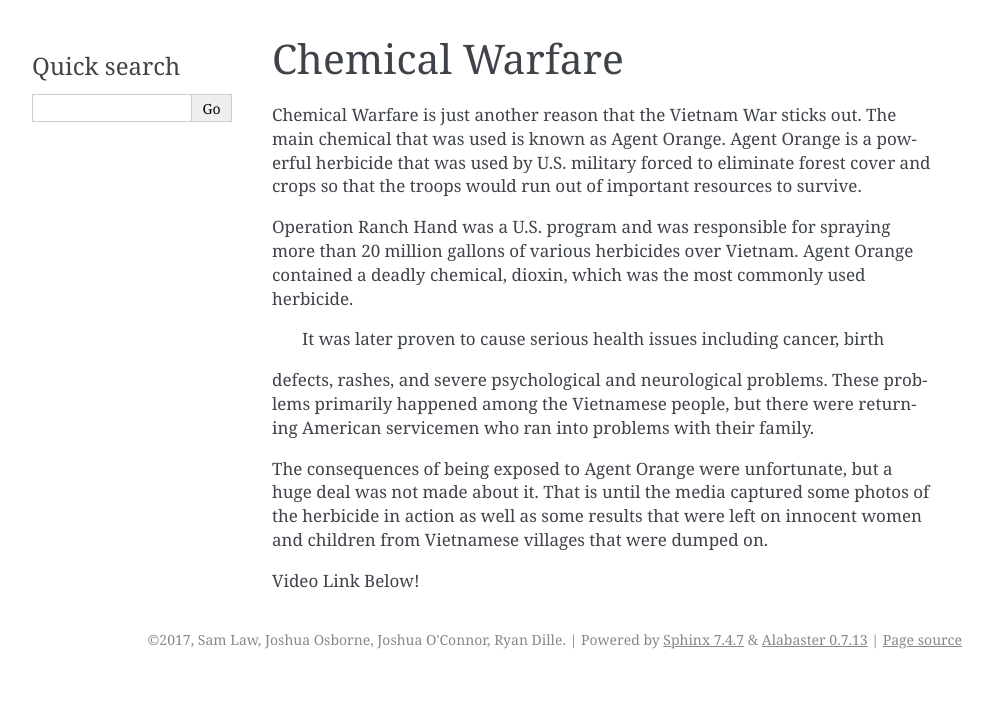
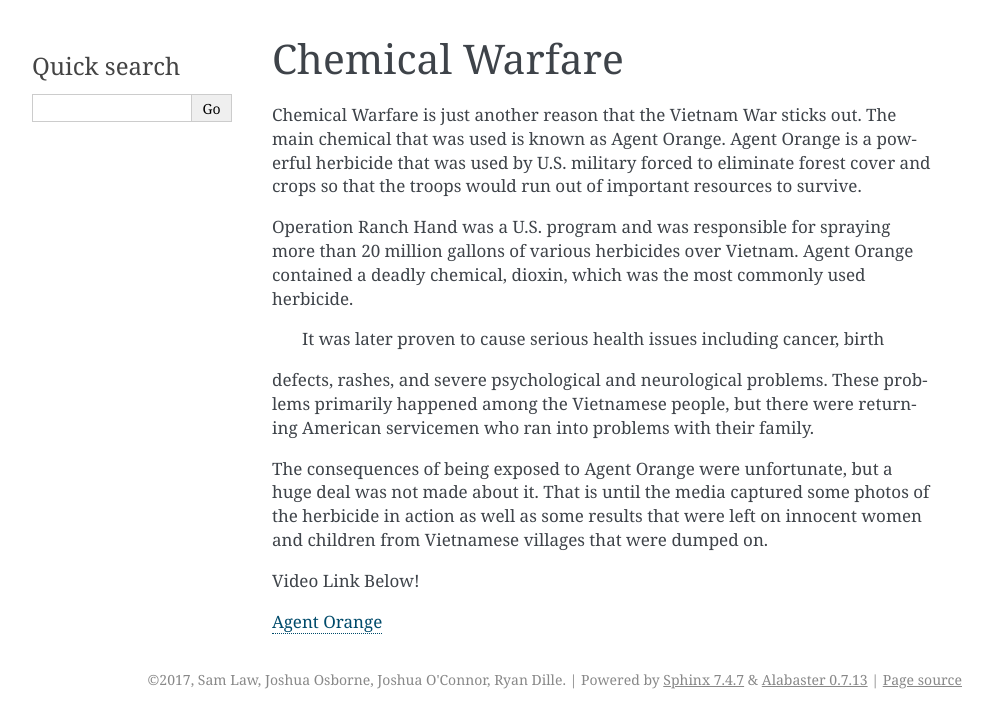
Before and after one commit to SamLaw2198/the_american_wars, a Sphinx documentation site: the page built from source/josh_osborne/page3.rst, in a window 1280 px wide. Shown: the top 728 px of the page, without its empty margins (148-1141 px from the left). Built offline with Sphinx 7.4.7, drawn with Linux system fonts in a browser that asks for light colours.

Commit message:
added link

```diff
--- a/source/josh_osborne/page3.rst
+++ b/source/josh_osborne/page3.rst
@@ -22,3 +22,7 @@
 and children from Vietnamese villages that were dumped on.
 
 Video Link Below!
+
+`Agent Orange`_
+
+.. _Agent Orange: http://www.history.com/topics/vietnam-war/agent-orange
```
